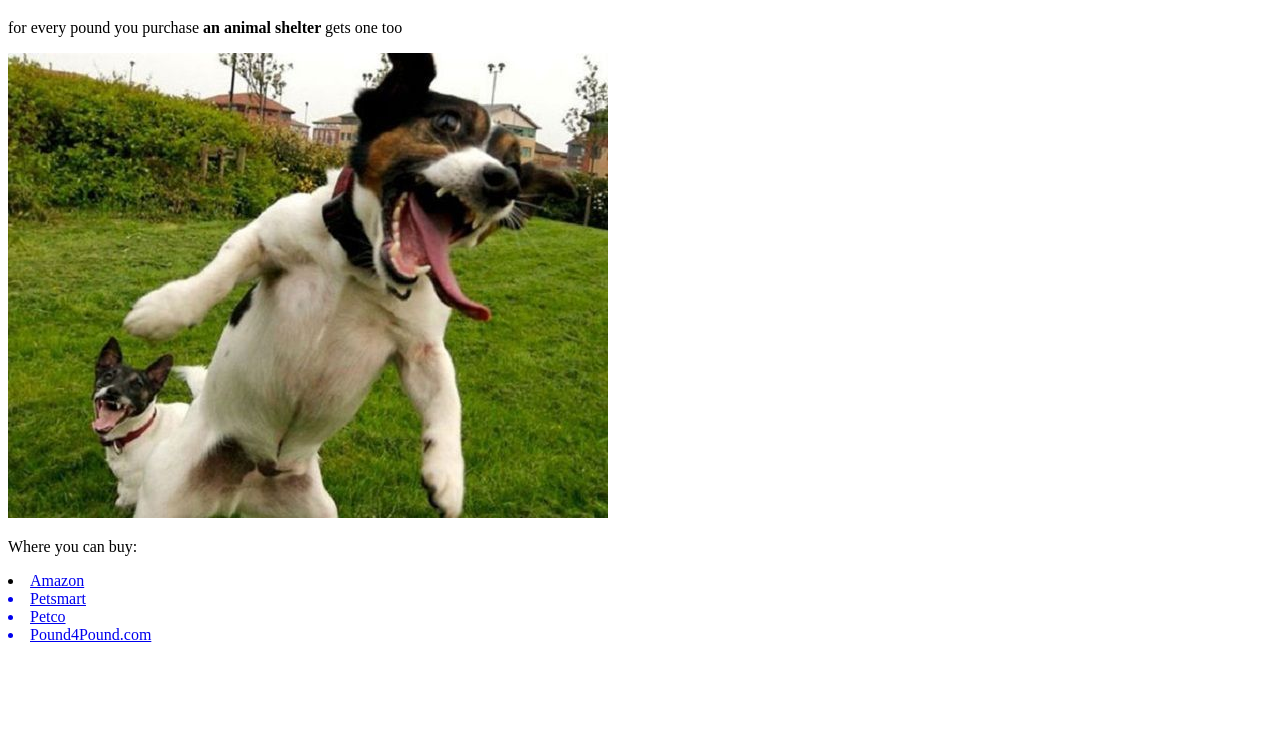
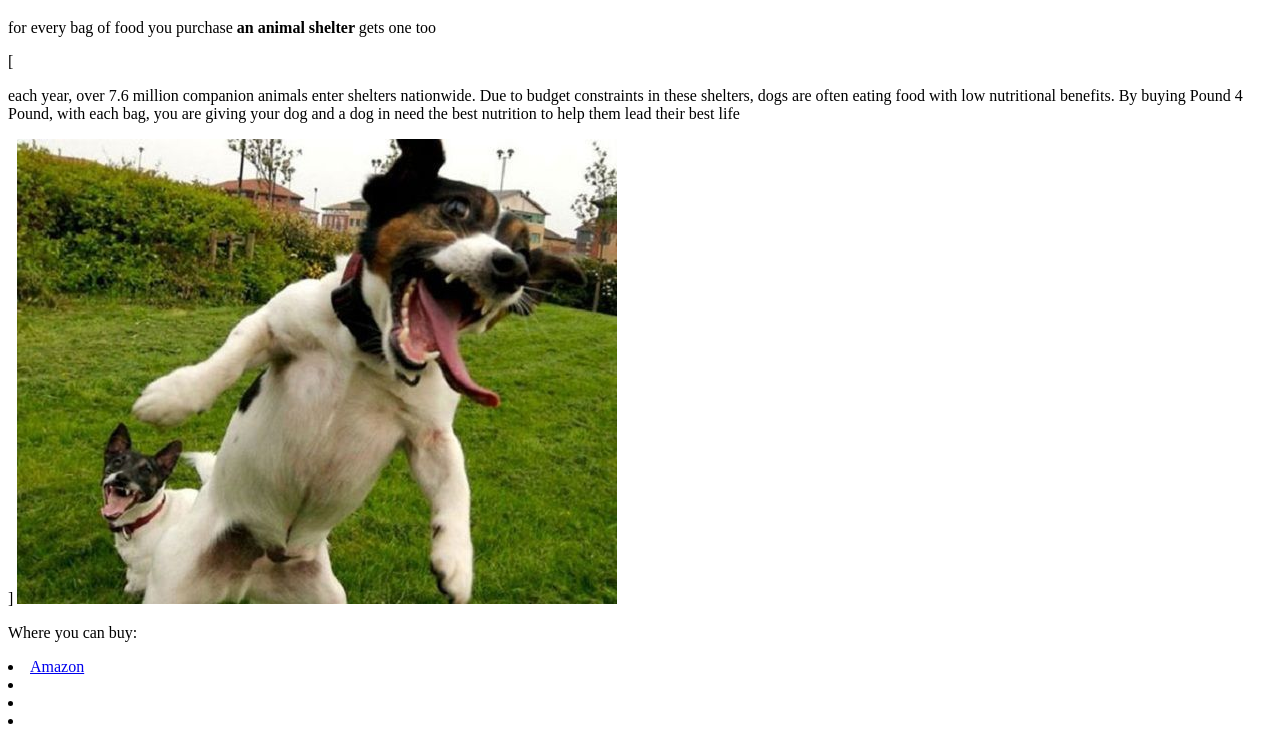
Before and after one commit to Kimbwell/Kimbwell, a plain HTML site: page index.html in a window 1280 px wide. Shown: the part 61-800 px from the top of the page. Drawn offline with Linux system fonts and the light colour scheme.

Commit message:
statement

```diff
--- a/index.html
+++ b/index.html
@@ -7,15 +7,15 @@
   <body>
     <h1>Pound 4 Pound</h1>
 
-    <p>for every pound you purchase <strong> an animal shelter </strong>gets one too</p>
-
+    <p>for every bag of food you purchase <strong> an animal shelter </strong>gets one too</p>
+[<p>each year, over 7.6 million companion animals enter shelters nationwide. Due to budget constraints in these shelters, dogs are often eating food with low nutritional benefits. By buying Pound 4 Pound, with each bag, you are giving your dog and a dog in need the best nutrition to help them lead their best life</p>]
 <img src="happy dog.jpg" alt="shelter dog who just ate Pound 4 Pound">
 
 <p>Where you can buy:</p>
 <li> <a href="https://www.amazon.com/s/ref=sr_nr_n_0?fst=as%3Aoff&rh=n%3A2619533011%2Ck%3Apets&keywords=pets&ie=UTF8&qid=1506653916&rnid=2941120011" </a> Amazon</li>
-<li>Petsmart</li>
-<li>Petco</li>
-<li>Pound4Pound.com</li>
+<li> <a href="https://www.petsmart.com/dog/food/#page_name=global&category=dog&cta=food </a> "Petsmart</li>
+<li> <a href="https://www.petco.com/shop/en/petcostore/category/dog/dog-food/dry-dog-food </a> "Petco</li>
+<li> <a href="https://www.kimbwell.github.io </a> "Pound4Pound.com</li>
 
 
   </body>
```
